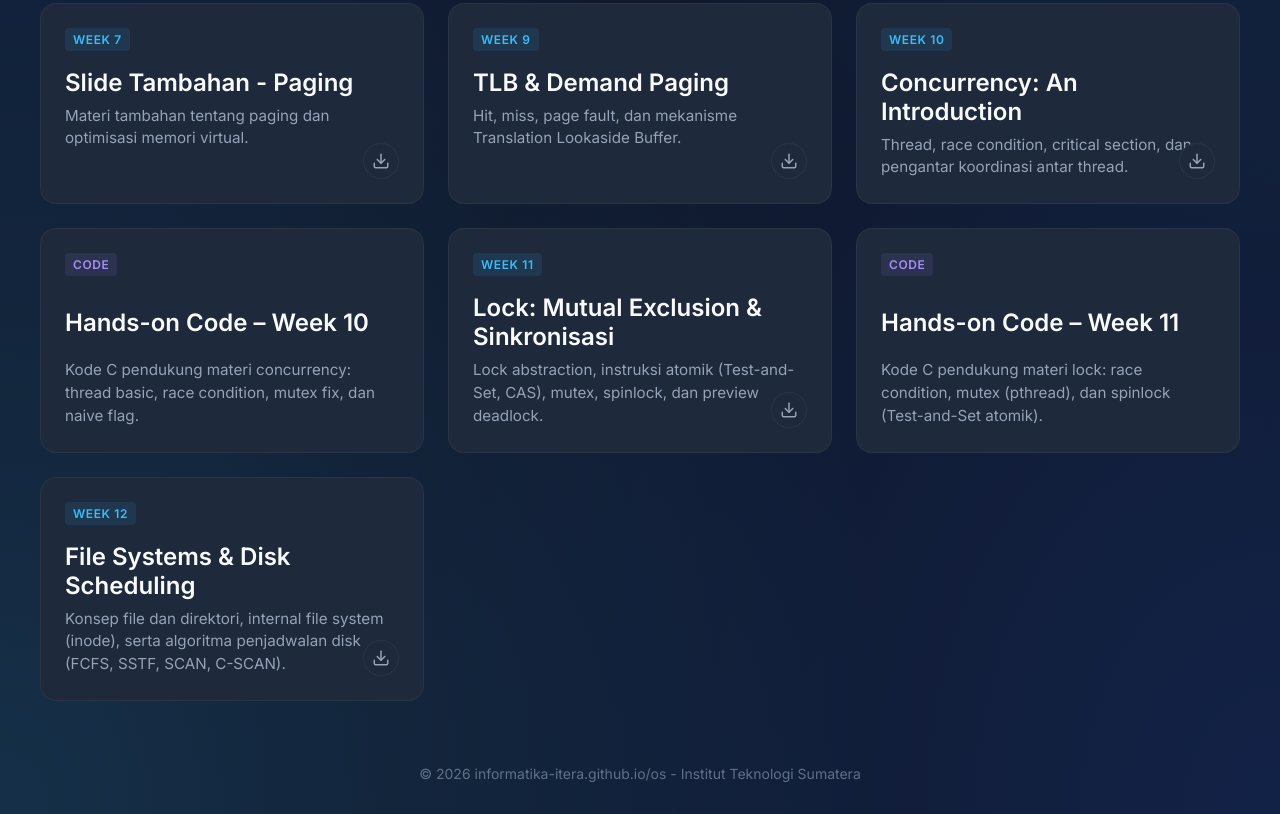
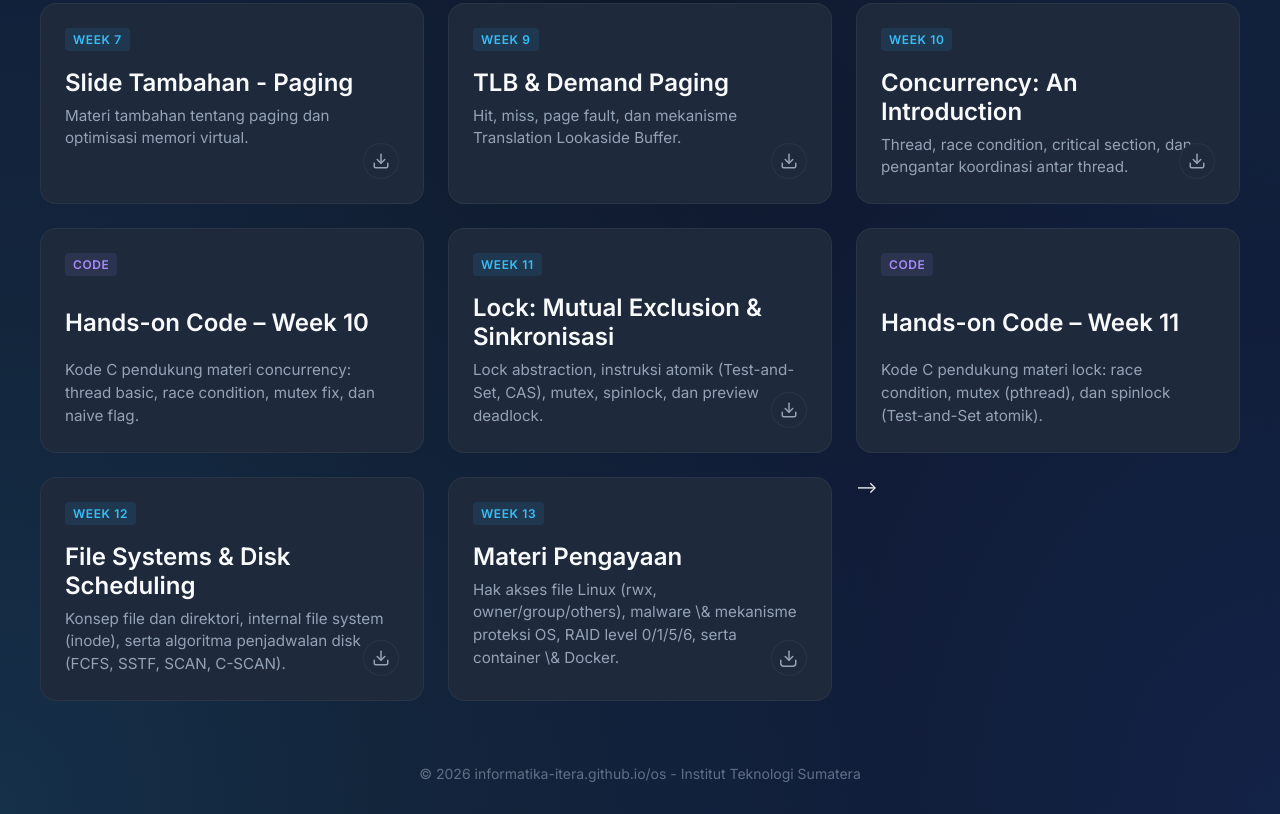
Before and after one commit to informatika-itera/os, a website: page index.html in a window 1280 px wide. Shown: the part 866-1680 px from the top of the page. Drawn offline with Linux system fonts and the light colour scheme.

Commit message:
perbaiki slide week 13: relayout numerik, split proteksi OS, ganti gambar container-vm, split RAID 1/5/6 dengan figure TikZ, tambah week 13 ke homepage

```diff
--- a/index.html
+++ b/index.html
@@ -594,14 +594,27 @@
                 </a>
             </div>
 
+            <div class="card" style="position: relative;">
+                <a href="#" class="week-link" data-preview-url="1_Slides/week13_slide.pdf" data-preview-title="Week 13 - Pengayaan OS" style="text-decoration: none; color: inherit; display: block; flex-grow: 1;">
+                    <div class="card-header">
+                        <span class="chapter-tag">Week 13</span>
+                        <svg class="arrow-icon" xmlns="http://www.w3.org/2000/svg" width="24" height="24" viewBox="0 0 24 24" fill="none" stroke="currentColor" stroke-width="2" stroke-linecap="round" stroke-linejoin="round"><line x1="5" y1="12" x2="19" y2="12"></line><polyline points="12 5 19 12 12 19"></polyline></svg>
+                    </div>
+                    <h2>Materi Pengayaan</h2>
+                    <p>Hak akses file Linux (rwx, owner/group/others), malware \&amp; mekanisme proteksi OS, RAID level 0/1/5/6, serta container \&amp; Docker.</p>
+                </a>
+
+                <a href="1_Slides/week13_slide.pdf" target="_blank" title="Download PDF"
+                   style="position: absolute; bottom: 1.5rem; right: 1.5rem; padding: 8px; color: var(--text-muted); background: var(--card-bg); border-radius: 50%; border: 1px solid var(--border-color); display: flex; align-items: center; justify-content: center; transition: all 0.3s ease; z-index: 10;">
+                    <svg xmlns="http://www.w3.org/2000/svg" width="18" height="18" viewBox="0 0 24 24" fill="none" stroke="currentColor" stroke-width="2" stroke-linecap="round" stroke-linejoin="round">
+                        <path d="M21 15v4a4 4 0 0 1-4 4H5a4 4 0 0 1-4-4v-4"></path>
+                        <polyline points="7 10 12 15 17 10"></polyline>
+                        <line x1="12" y1="15" x2="12" y2="3"></line>
+                    </svg>
+                </a>
+            </div>
+
             <!-- Future chapters can be added here -->
-            <!--
-            <a href="#" class="card" style="opacity: 0.5; pointer-events: none;">
-                <div class="card-header">
-                    <span class="chapter-tag">Chapter 2</span>
-                </div>
-                <h2>Process Management</h2>
-                <p>Coming soon...</p>
             </a>
             -->
         </div>
```
Also changed, not shown: 1_Slides/figures/13_vm.png (added), 2 other files.
